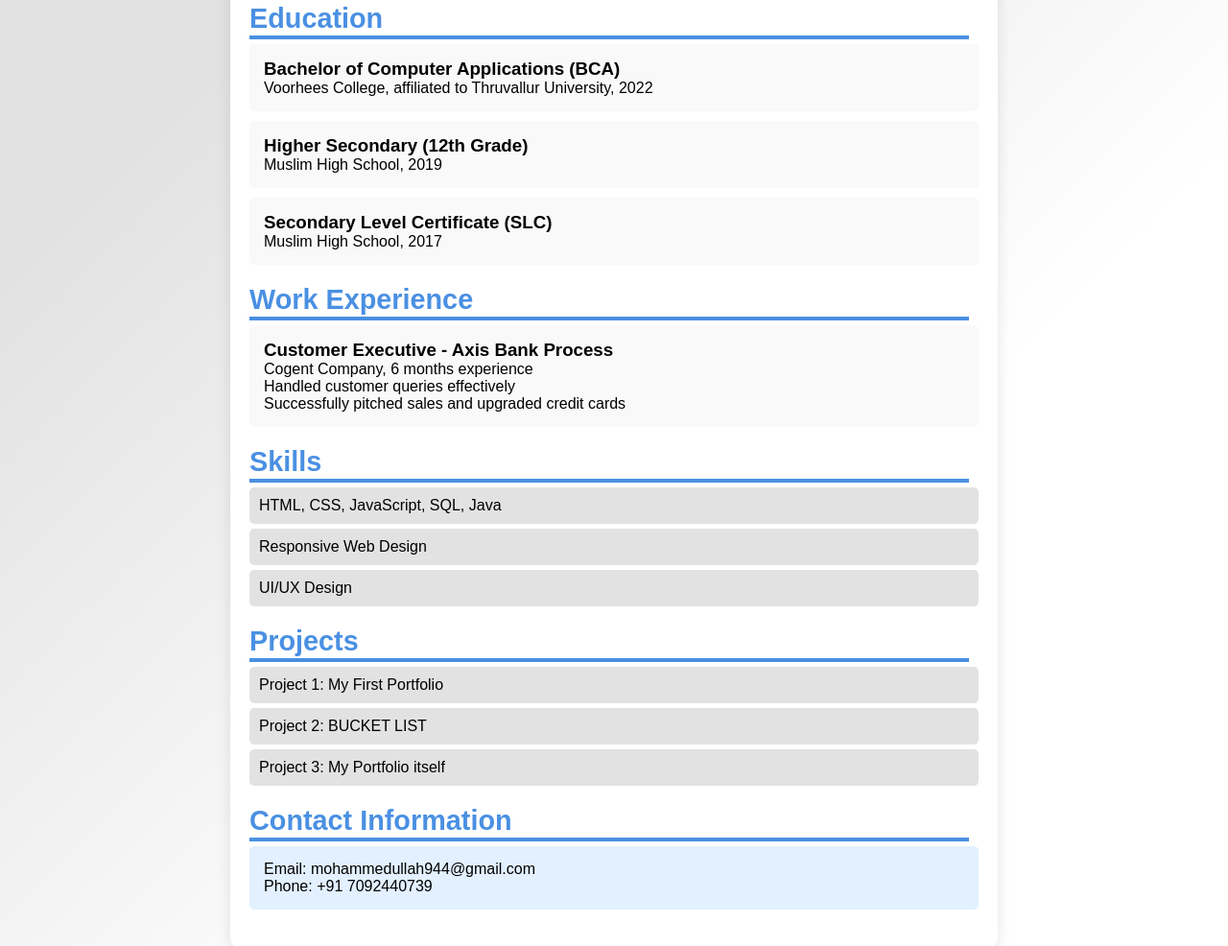
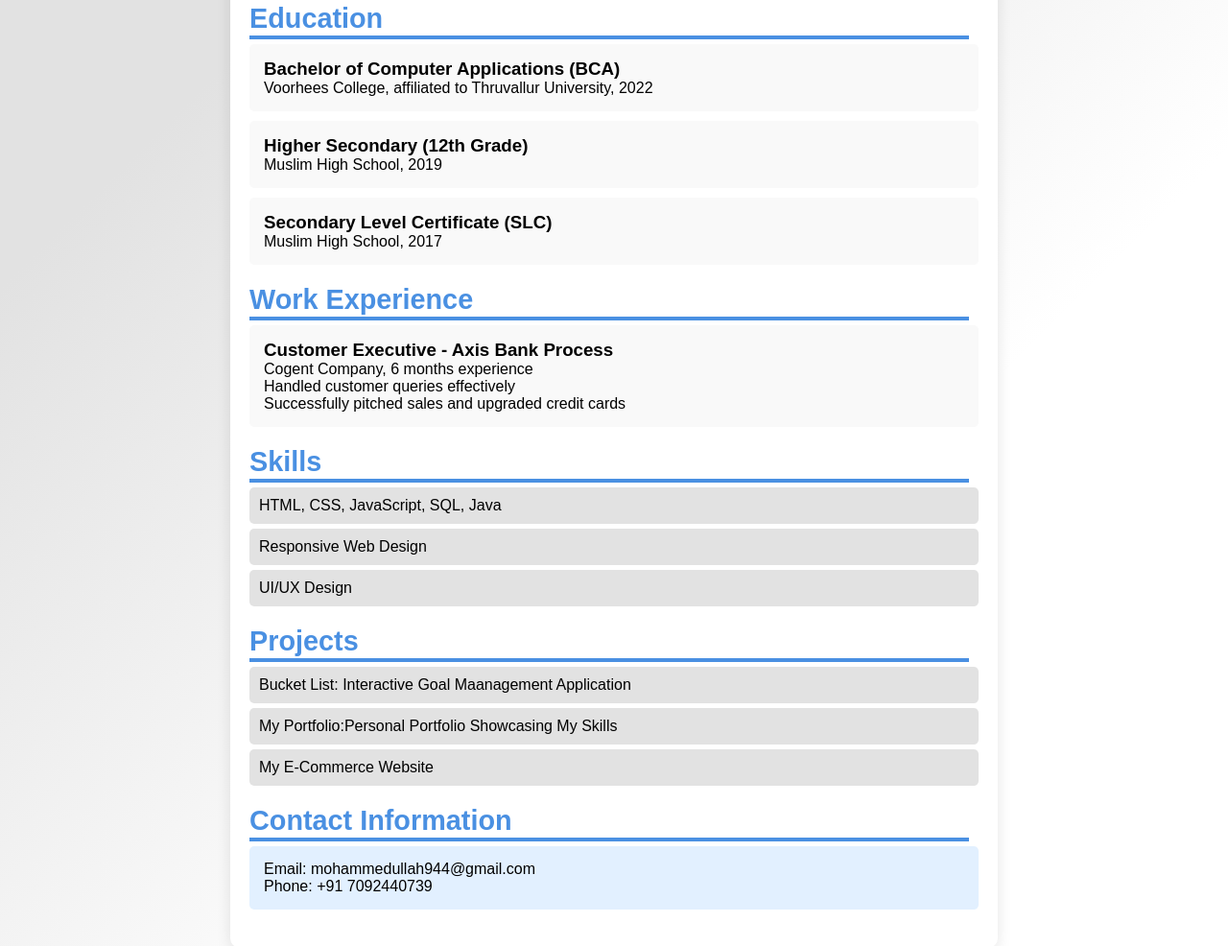
Before and after one commit to misbah2002/Portfolio, a plain HTML site: page resume.html in a window 1280 px wide. Shown: the part 551-1537 px from the top of the page at 96% size. Drawn offline with Linux system fonts and the light colour scheme.

Commit message:
Update resume.html

```diff
--- a/resume.html
+++ b/resume.html
@@ -79,9 +79,9 @@
         <section class="resume-section" id="Projects">
             <h2>Projects</h2>
             <ul class="projects-list">
-                <li><a href="https://harmonious-trifle-5df172.netlify.app/" target="_blank">Project 1: My First Portfolio</a></li>
-                <li><a href="todo.html" target="_blank">Project 2: BUCKET LIST</a></li>
-                <li><a href="index.html" target="_blank">Project 3: My Portfolio itself</a></li>
+                <li><a href="todo.html" target="_blank">Bucket List: Interactive Goal Maanagement Application</a></li>
+                <li><a href="index.html" target="_blank"> My Portfolio:Personal Portfolio Showcasing My Skills</a></li>
+                 <li><a href="shop.html" target="_blank"> My E-Commerce Website</a></li>
             </ul>
         </section>
 
```
